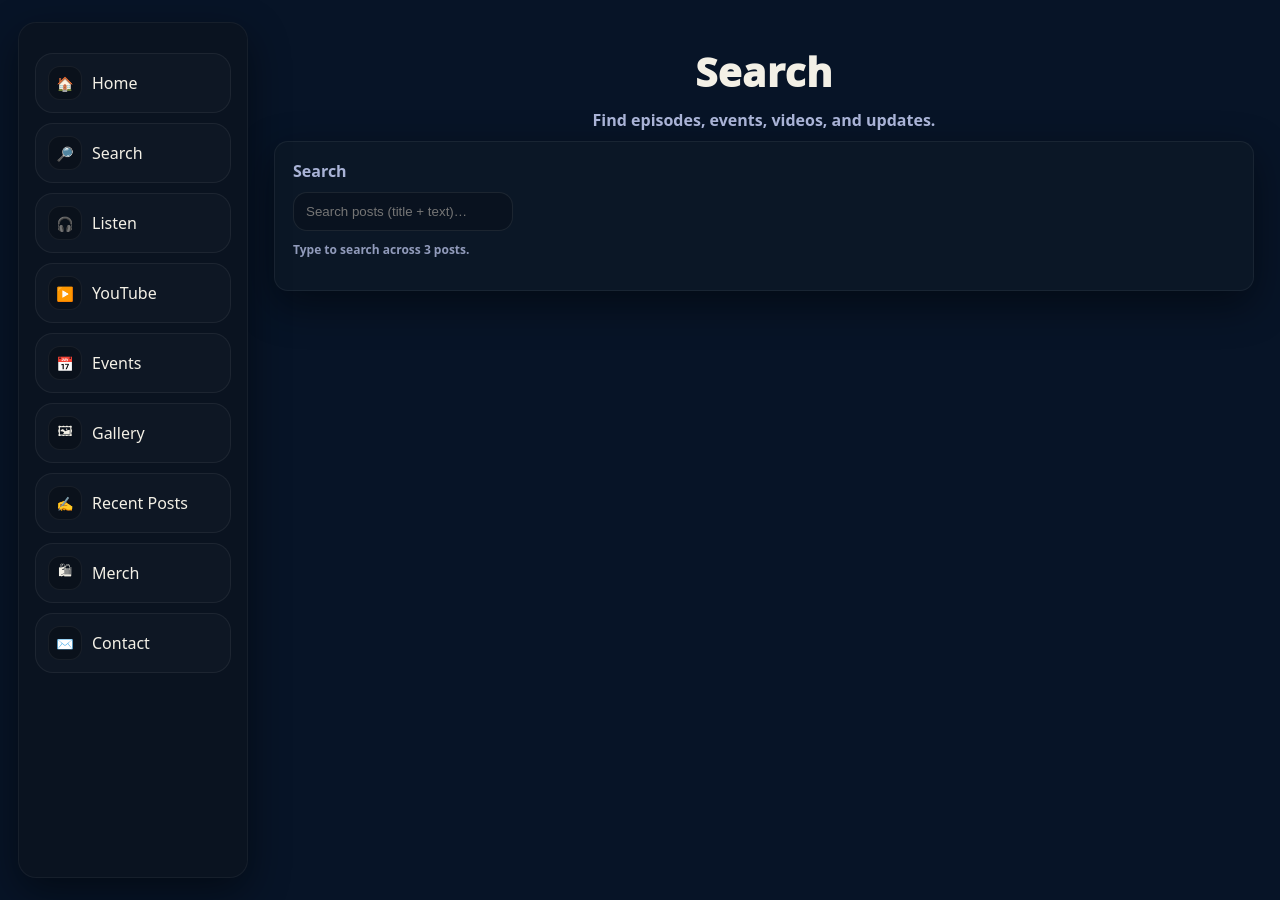
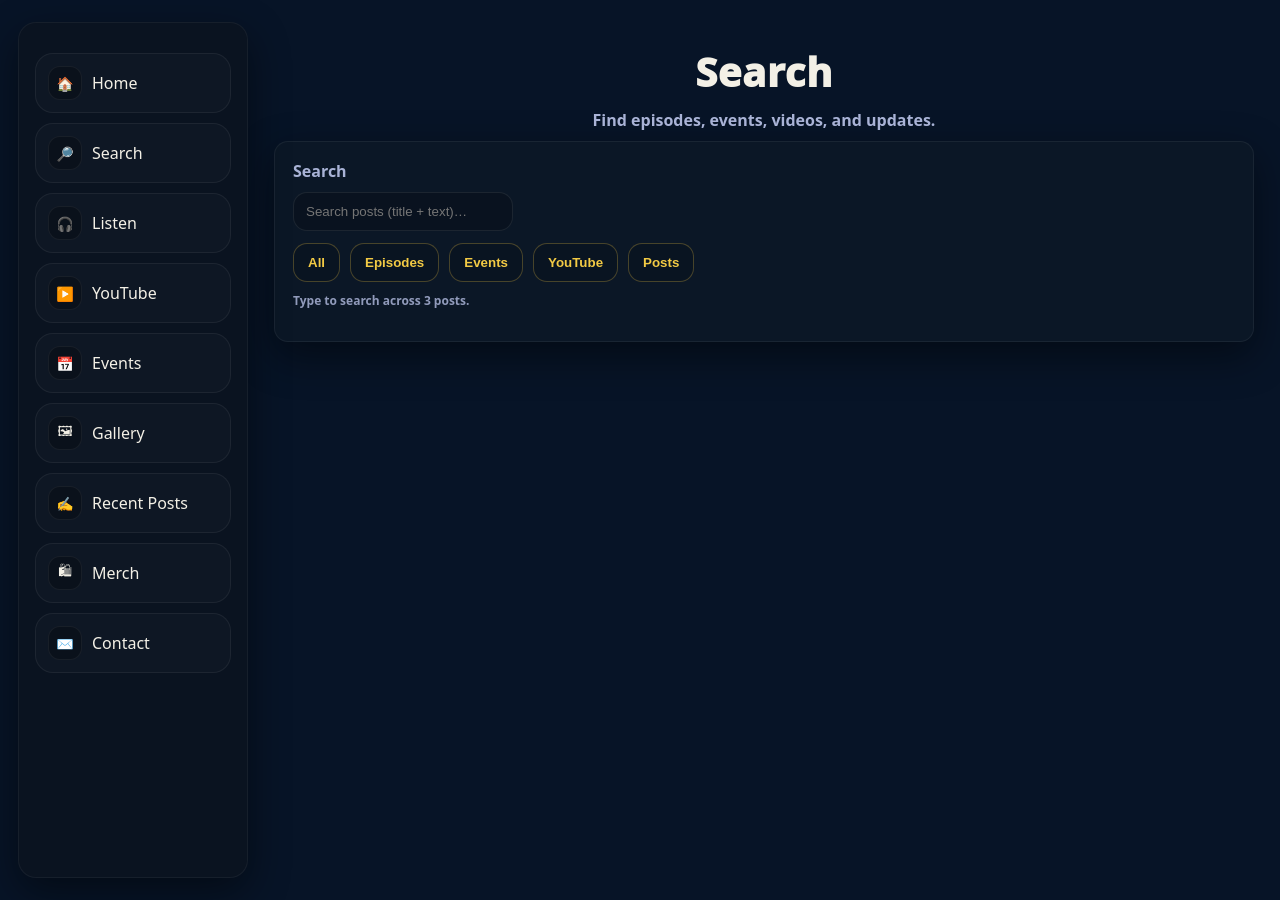
Before and after one commit to InventorofSoup/ArachneAWebsite, a Jekyll site: the page built from search.html, in a window 1280 px wide. Built offline with Jekyll 4.4.1, drawn with Linux system fonts in a browser that asks for light colours.

Commit message:
Update search.html

```diff
--- a/search.html
+++ b/search.html
@@ -13,6 +13,14 @@ permalink: /search/
   <h2 class="feed-title">Search</h2>
 
   <input id="searchBox" class="input" type="search" placeholder="Search posts (title + text)…" autocomplete="off" />
+
+<div id="filters" style="display:flex; gap:10px; flex-wrap:wrap; margin-top:12px;">
+  <button class="btn" data-filter="all" type="button">All</button>
+  <button class="btn" data-filter="episode" type="button">Episodes</button>
+  <button class="btn" data-filter="event" type="button">Events</button>
+  <button class="btn" data-filter="youtube" type="button">YouTube</button>
+  <button class="btn" data-filter="post" type="button">Posts</button>
+</div>
 
   <div id="searchMeta" class="meta" style="margin-top:10px;"></div>
 
```
